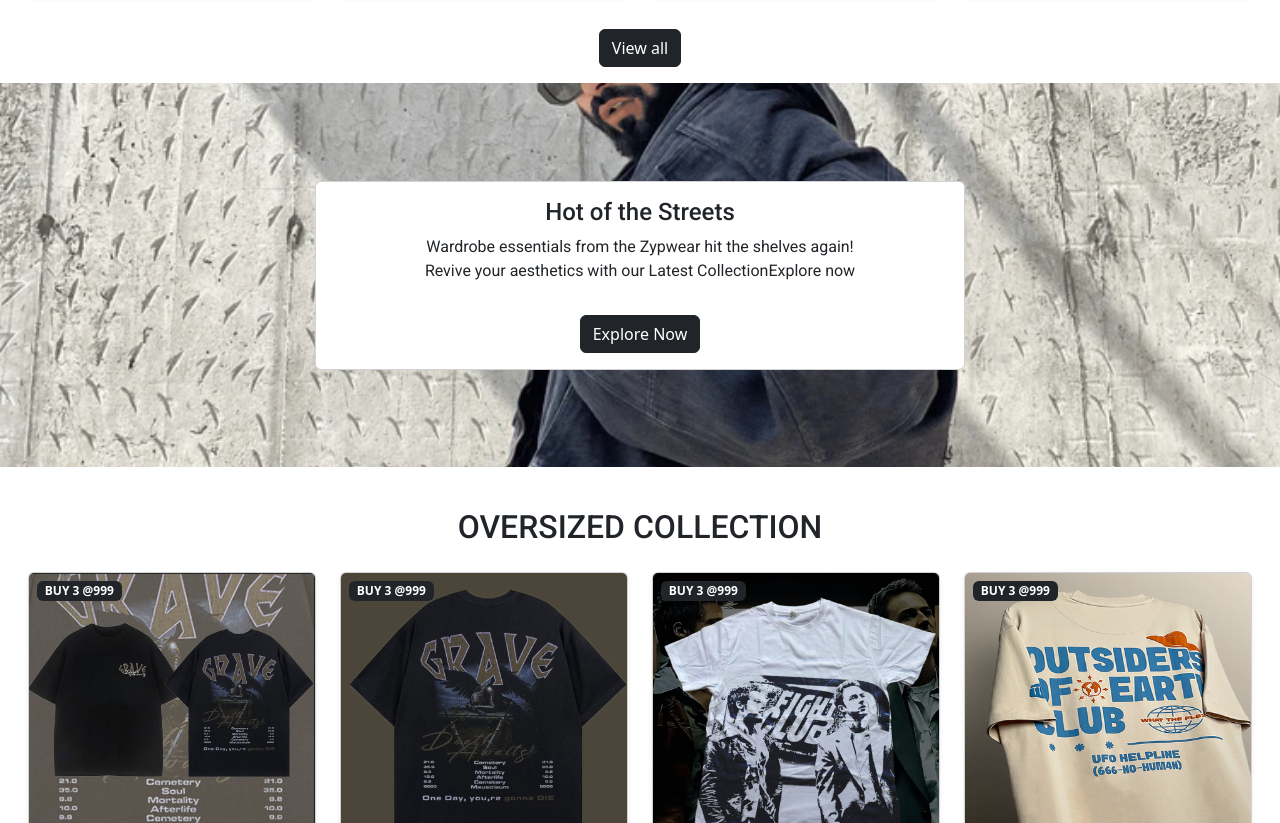
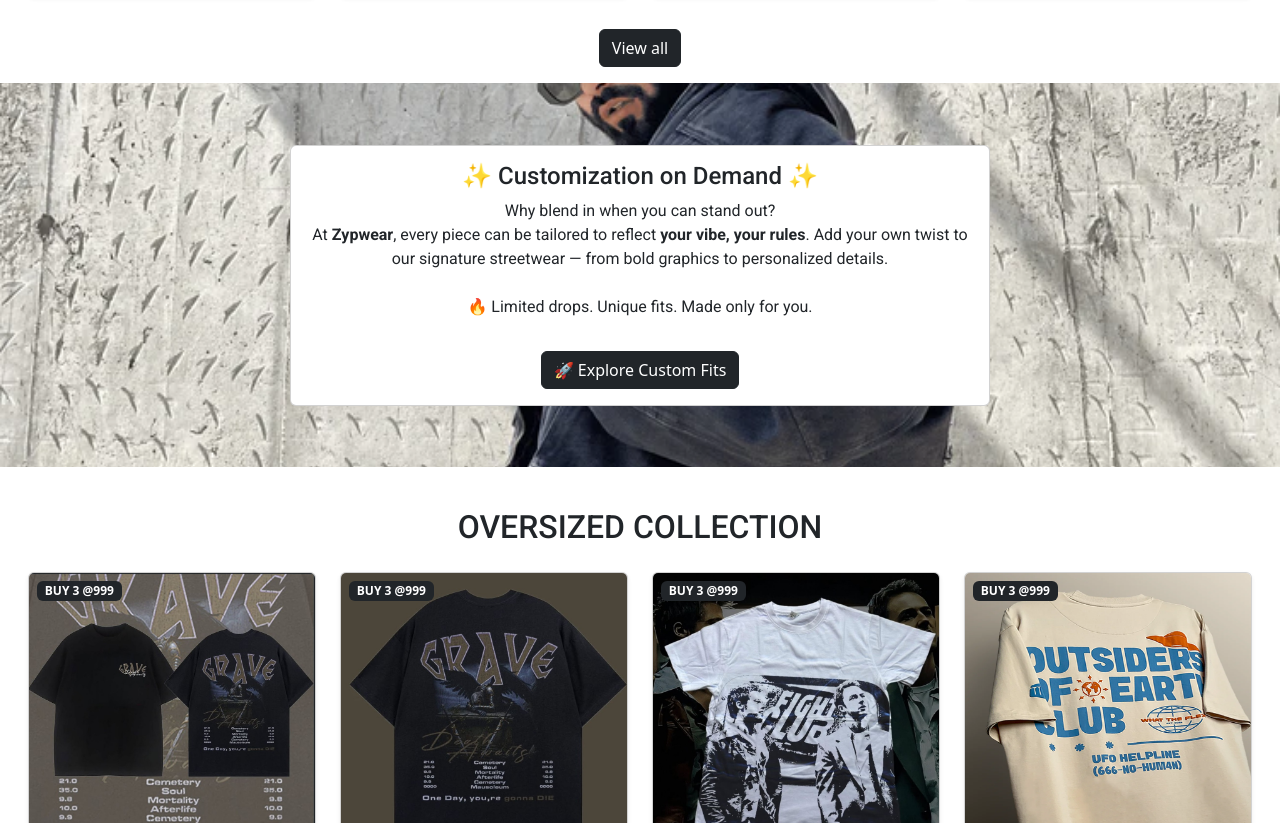
Before and after one commit to Aquib18/Zypwear-Website, a plain HTML site: page index.html in a window 1280 px wide. Shown: the part 1591-2414 px from the top of the page. Drawn offline with nearby package versions, Linux system fonts and the light colour scheme.

Commit message:
Photo change and card customize

```diff
--- a/index.html
+++ b/index.html
@@ -70,7 +70,7 @@
     </div>
     <div class="carousel-inner">
       <div class="carousel-item active">
-        <img src="/photo/bann.jpg" alt="Banner 1" class="d-block">
+        <img src="/photo/bann (2).jpg" alt="Banner 1" class="d-block">
       </div>
       <div class="carousel-item">
         <img src="/photo/Gemini_Generated_Image_gkpicgkpicgkpicg.png" alt="Banner 2" class="d-block">
@@ -205,18 +205,24 @@
   </div>
 
   <!-----------------Background --------------->
-  <div class="back">
-    <div class="card" style="width: 650px;">
-      <div class="card-body">
-        <h4 class="text-center">Hot of the Streets</h4>
-        <p class="text-center">Wardrobe essentials from the Zypwear hit the shelves again! <br> Revive your
-          aesthetics with our Latest CollectionExplore now</p>
-      </div>
-      <div class="text-center mb-3">
-        <button class="btn btn-dark">Explore Now</button>
-      </div>
+<div class="back">
+  <div class="card" style="width: 700px;">
+    <div class="card-body">
+      <h4 class="text-center">✨ Customization on Demand ✨</h4>
+      <p class="text-center">
+        Why blend in when you can stand out? <br>
+        At <b>Zypwear</b>, every piece can be tailored to reflect <b>your vibe, your rules</b>.
+        Add your own twist to our signature streetwear — from bold graphics to personalized details.
+        <br><br>
+        🔥 Limited drops. Unique fits. Made only for you.
+      </p>
+    </div>
+    <div class="text-center mb-3">
+      <button class="btn btn-dark">🚀 Explore Custom Fits</button>
     </div>
   </div>
+</div>
+
 
 
   <!--------------OVERSIZED------------------->
```
Also changed, not shown: 1 other file.
